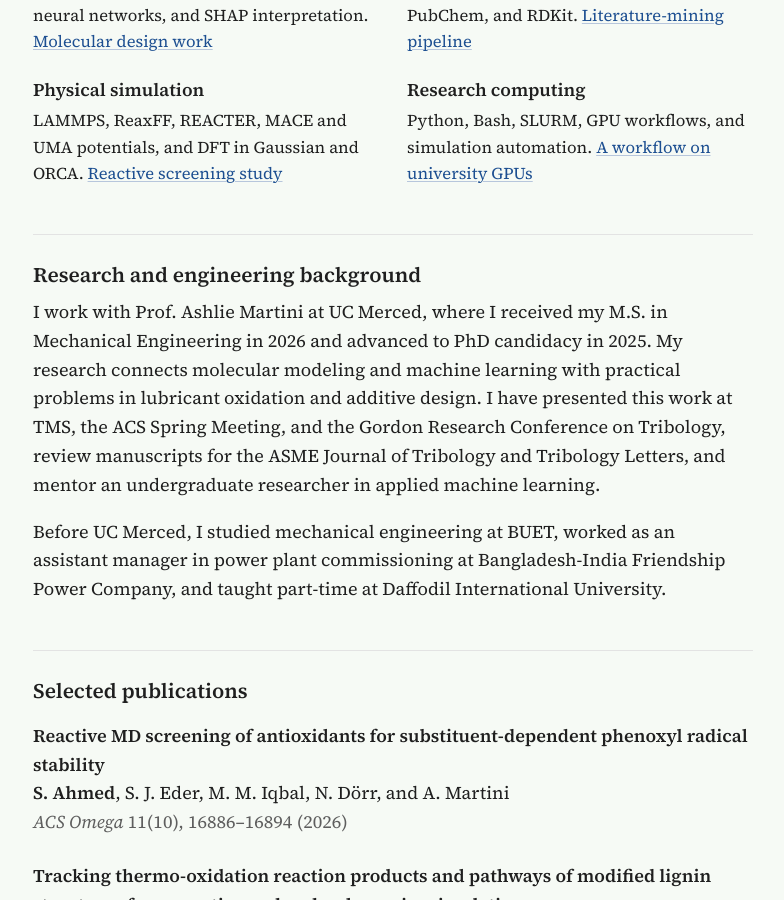
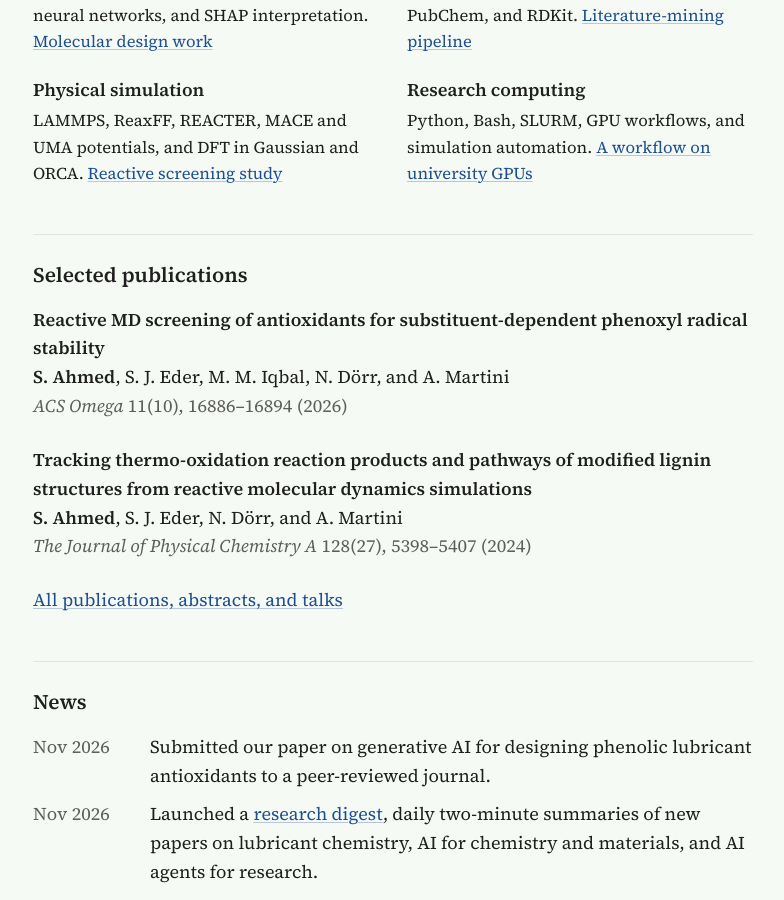
Before and after one commit to sahmed73/sahmed73.github.io, a Jekyll site: the page built from index.md, in a window 1280 px wide and 900 px high, scrolled down 2284 px. Shown: the whole window, without its empty margins (247-1031 px from the left). Built offline with Jekyll 4.4.1, drawn with Linux system fonts in a browser that asks for light colours.

Commit message:
Remove background section from homepage

```diff
--- a/index.md
+++ b/index.md
@@ -91,12 +91,6 @@ Outside my research, I take on machine-learning challenges, from identifying mol
   </div>
 </dl>
 
-## Research and engineering background
-
-I work with Prof. Ashlie Martini at UC Merced, where I received my M.S. in Mechanical Engineering in 2026 and advanced to PhD candidacy in 2025. My research connects molecular modeling and machine learning with practical problems in lubricant oxidation and additive design. I have presented this work at TMS, the ACS Spring Meeting, and the Gordon Research Conference on Tribology, review manuscripts for the ASME Journal of Tribology and Tribology Letters, and mentor an undergraduate researcher in applied machine learning.
-
-Before UC Merced, I studied mechanical engineering at BUET, worked as an assistant manager in power plant commissioning at Bangladesh-India Friendship Power Company, and taught part-time at Daffodil International University.
-
 ## Selected publications
 
 <ol class="pubs">
```
